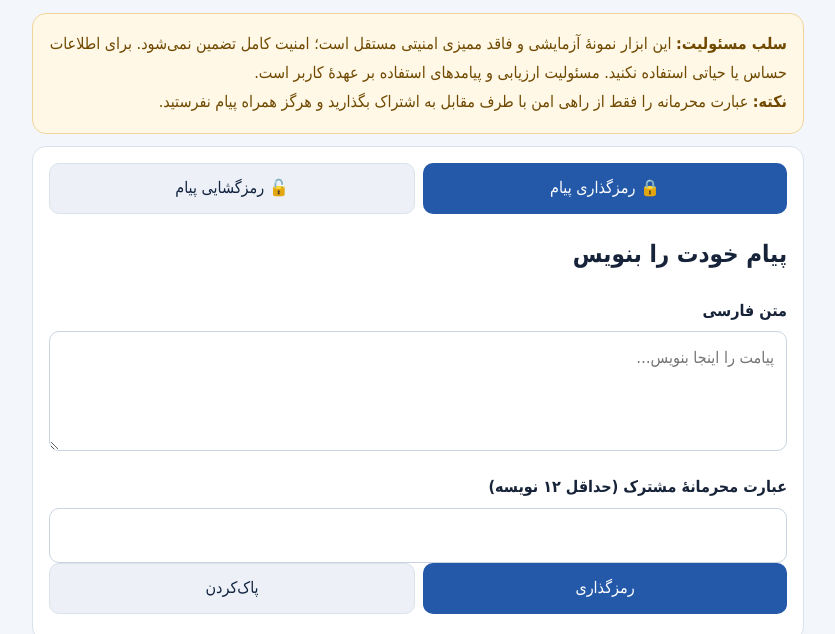
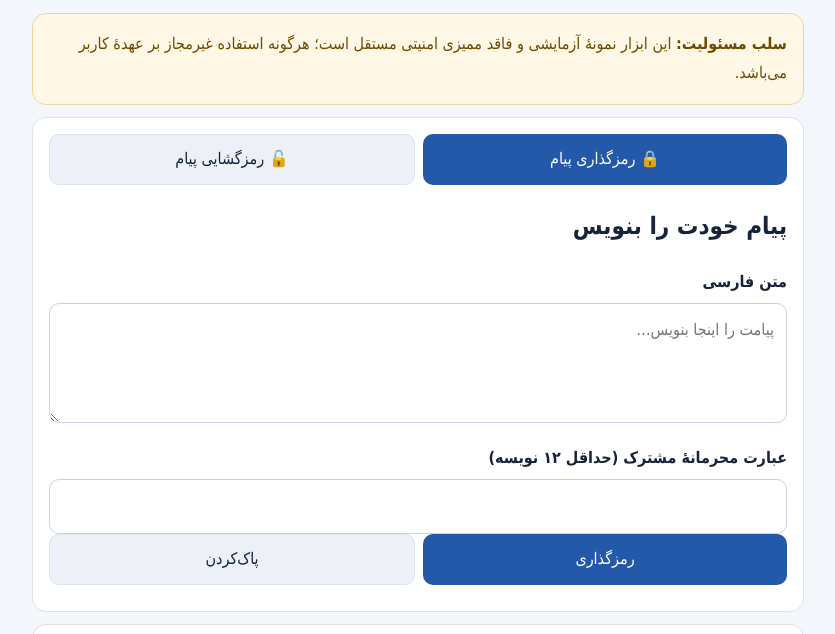
Before and after one commit to tah88tah/payam-negar-amn, a plain HTML site: page index.html in a window 1280 px wide. Shown: the part 156-790 px from the top of the page, without its empty margins (222-1057 px from the left). Drawn offline with Linux system fonts and the light colour scheme.

Commit message:
Update disclaimer and remove passphrase note

```diff
--- a/index.html
+++ b/index.html
@@ -5,7 +5,7 @@
 *{box-sizing:border-box}body{margin:0;background:#f3f6fb;color:#172338;font-family:Tahoma,"Segoe UI",sans-serif;line-height:1.8}.wrap{max-width:800px;margin:auto;padding:18px 14px 36px}.hero{background:#12233f;color:white;border-bottom:5px solid #d6ad55;padding:22px;border-radius:16px;margin-bottom:16px}.hero h1{margin:0}.notice,.card{padding:16px;border-radius:14px;margin:12px 0}.notice{background:#fff8e7;border:1px solid #f1d49b;color:#704900}.card{background:white;border:1px solid #dbe2ec}.tabs,.actions{display:flex;gap:8px;flex-wrap:wrap}button{font:inherit;border:0;border-radius:10px;padding:10px 14px;background:#2459a9;color:white;cursor:pointer;flex:1}button.secondary{background:#edf1f7;color:#12233f;border:1px solid #dbe2ec}label{display:block;font-weight:bold;margin:12px 0 6px}textarea,input{width:100%;padding:12px;border:1px solid #c9d3e2;border-radius:10px;font:inherit}textarea{min-height:120px;resize:vertical}.output{white-space:pre-wrap;overflow-wrap:anywhere;background:#f6f8fc;border:1px dashed #aab9cf;border-radius:10px;padding:12px;direction:ltr;text-align:left;user-select:text}.plain{direction:rtl;text-align:right}.status{font-size:.9rem;margin:10px 0}.ok{color:#187247}.bad{color:#a32929}.small{color:#637087;font-size:.86rem}.hidden{display:none!important}.result{margin-top:12px}footer{text-align:center;color:#637087;font-size:.82rem;margin-top:18px}
 </style></head><body><main class="wrap">
 <header class="hero"><h1>🔐 پیام‌نگار امن</h1><div>رمزگذاری و رمزگشایی محلی پیام‌های فارسی · نمونهٔ اولیه</div></header>
-<div class="notice"><b>سلب مسئولیت:</b> این ابزار نمونهٔ آزمایشی و فاقد ممیزی امنیتی مستقل است؛ امنیت کامل تضمین نمی‌شود. برای اطلاعات حساس یا حیاتی استفاده نکنید. مسئولیت ارزیابی و پیامدهای استفاده بر عهدهٔ کاربر است.<br><b>نکته:</b> عبارت محرمانه را فقط از راهی امن با طرف مقابل به اشتراک بگذارید و هرگز همراه پیام نفرستید.</div>
+<div class="notice"><b>سلب مسئولیت:</b> این ابزار نمونهٔ آزمایشی و فاقد ممیزی امنیتی مستقل است؛ هرگونه استفاده غیرمجاز بر عهدهٔ کاربر می‌باشد.</div>
 <section class="card"><div class="tabs"><button id="tabEnc">🔒 رمزگذاری پیام</button><button class="secondary" id="tabDec">🔓 رمزگشایی پیام</button></div>
 <div id="encPanel"><h2>پیام خودت را بنویس</h2><label for="plainIn">متن فارسی</label><textarea id="plainIn" placeholder="پیامت را اینجا بنویس…"></textarea><label for="passEnc">عبارت محرمانهٔ مشترک (حداقل ۱۲ نویسه)</label><input id="passEnc" type="password" autocomplete="off"><div class="actions"><button id="encryptBtn">رمزگذاری</button><button class="secondary" id="clearEnc">پاک‌کردن</button></div><p id="encStatus" class="status" aria-live="polite"></p><div id="encResult" class="result hidden"><label>بستهٔ رمز‌شده برای ارسال</label><div id="cipherOut" class="output"></div><div class="actions"><button id="copyCipher">کپی بسته</button></div></div></div>
 <div id="decPanel" class="hidden"><h2>بستهٔ دریافتی را باز کن</h2><label for="packet">بستهٔ رمز‌شده</label><textarea id="packet" placeholder="بستهٔ JSON را اینجا بچسبان…"></textarea><label for="passDec">همان عبارت محرمانه</label><input id="passDec" type="password" autocomplete="off"><div class="actions"><button id="decryptBtn">رمزگشایی</button><button class="secondary" id="clearDec">پاک‌کردن</button></div><p id="decStatus" class="status" aria-live="polite"></p><div id="decResult" class="result hidden"><label>متن اصلی</label><div id="plainOut" class="output plain"></div><div class="actions"><button id="copyPlain">کپی متن</button></div></div></div></section>
```
